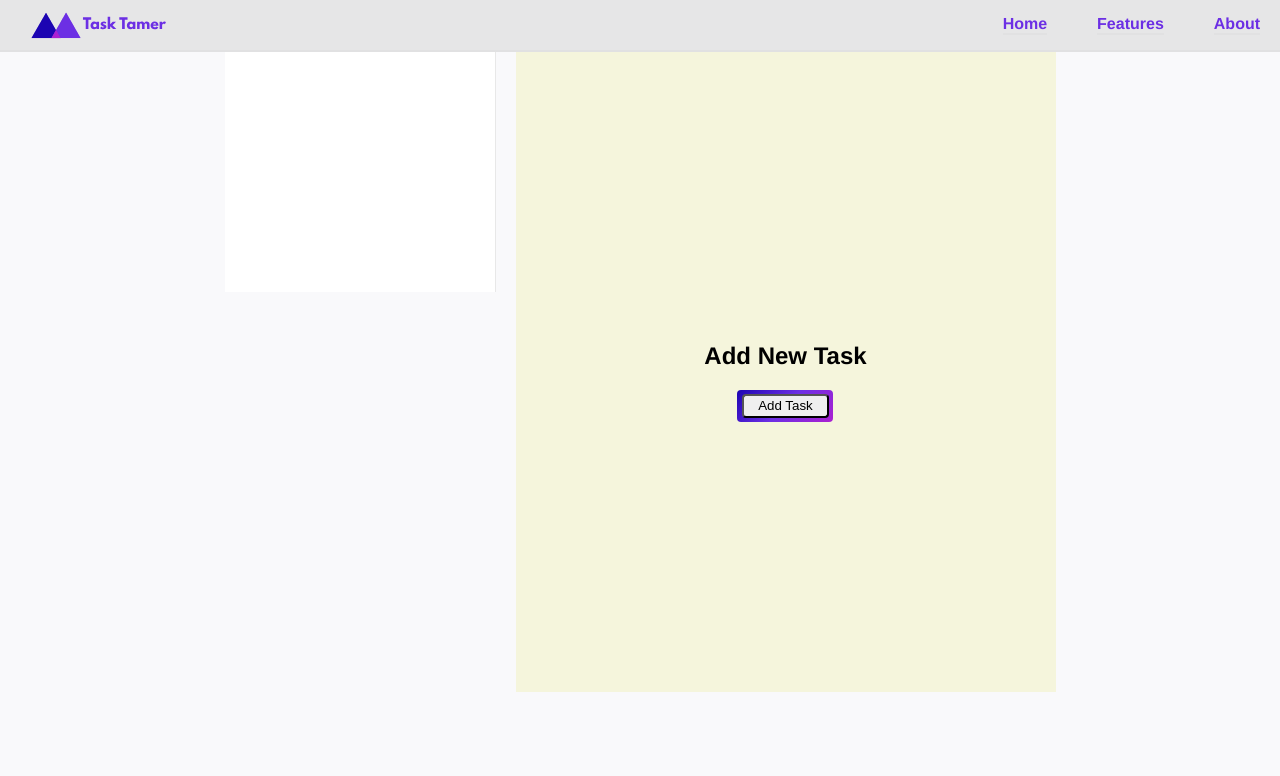
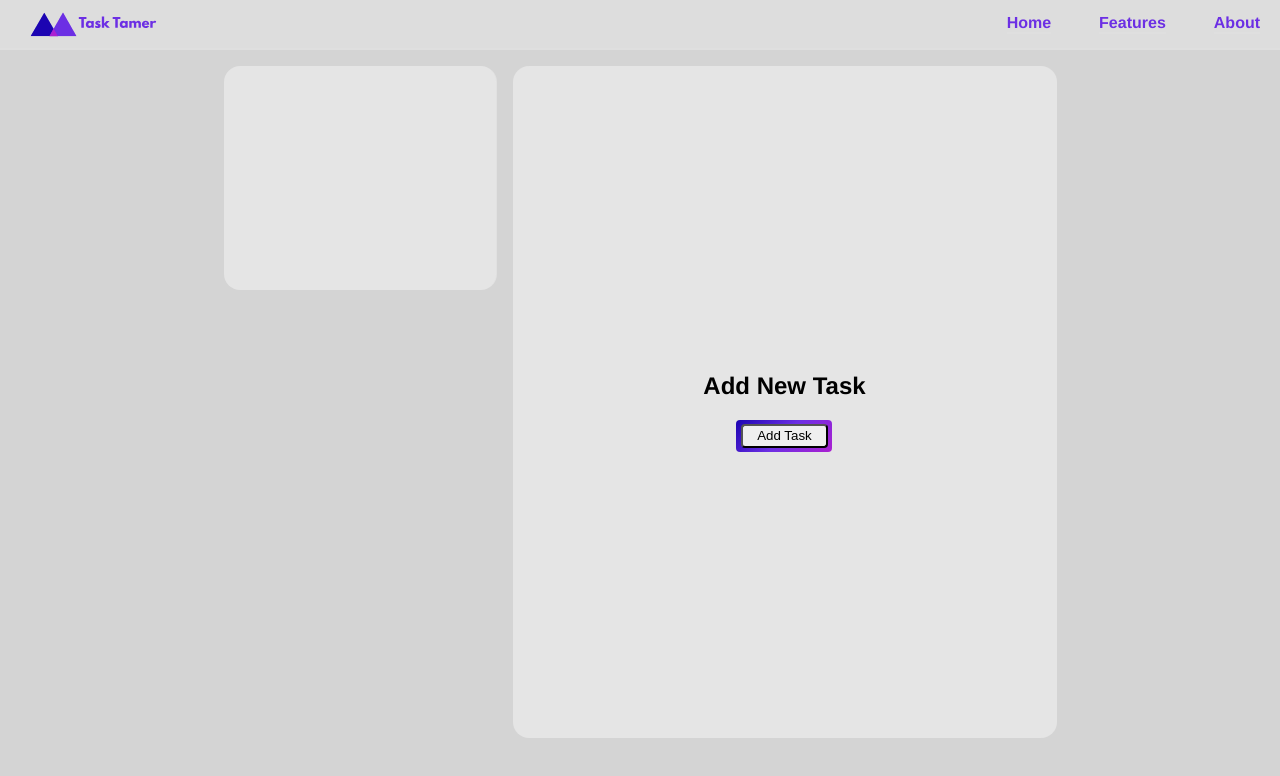
Before and after one commit to SFH6-Devs/task-tamer, a plain HTML site: page index.html in a window 1280 px wide. Drawn offline with Linux system fonts and the light colour scheme.

Commit message:
Fixed some spacing conventional errors switching to the 8x and 4x spacing convention

```diff
--- a/index.html
+++ b/index.html
@@ -19,19 +19,22 @@
         }
         body {
             margin: 0;
-            background-color: var(--background-color);
+            overflow: hidden;
+            /*background-color: var(--background-color);*/
+            background-color: #d4d4d4;
 
         }
         nav {
-            margin: 0;
+            margin-inline: 0;
             display: flex;
             justify-content: space-between;
-            gap: 20px;
+            gap: 16px;
             background-color: var(--nav-background-color);
             align-items: center;
             padding-inline: 20px; /* top right bottom left */
             padding-block: 10px;
             border-bottom: 2px solid var(--nav-background-color);
+            margin-bottom: 16px;
         }
         nav a {
             text-decoration: none;
@@ -42,17 +45,17 @@
         }
         nav a:hover{
             color: var(--accent-color);
-            border-bottom: 3px solid var(--nav-background-color);
+
         }
         .links{
             justify-self: end;
             width: 100%;
             display:flex;
             justify-content: flex-end;
-            gap: 50px;
+            gap: 48px;
         }
         img{
-            height: 30px;
+            height: 28px;
             width: auto;
             margin: 0;
             padding: 0;
@@ -60,23 +63,30 @@
         section {
             display: flex;
             height: calc(100vh - 60px); /* Full height minus nav height */
-            gap: 20px;
+            gap: 16px;
         }
         .sidebar {
             width: calc(var(--sidewidth));
-            max-width: 270px;
-            background-color: var(--sidebar-background-color);
+            max-width: 272px;
+            /*background-color: var(--sidebar-background-color);*/
+            background-color: #e5e5e5;
             border-right: 1px solid var(--nav-background-color);
-            max-height: 30vh;
+            max-height: 28vh;
+            border-radius: 16px;
+
         }
+
         .main{
-            background-color: beige;
+            background-color: #e5e5e5;
             width: calc(2*var(--sidewidth));
             display: flex;
             justify-content: center;
             align-items: center;
-            max-height: 80vh;
-            max-width: calc(270px*2);
+            max-height: 84vh;
+            max-width: calc(272px*2);
+            overflow-y: scroll;
+            scrollbar-width: none;
+            border-radius: 16px;
         }
         .add-task{
             font-family: Helvetica;
@@ -88,7 +98,6 @@
         }
         .btn{
             margin-inline: auto;
-
             display: flex;
             height: 2rem;
             width: 6rem;
@@ -122,7 +131,10 @@
 
             </nav>
             <section>
+
                 <div class="sidebar"></div>
+
+
                 <div class="main">
                     <div class="add-task">
                         <h2>Add New Task</h2>
```
